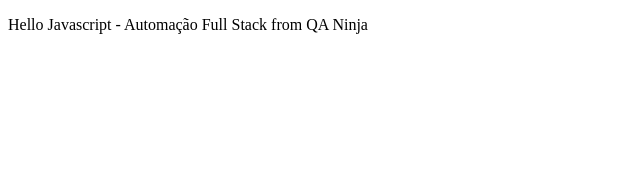
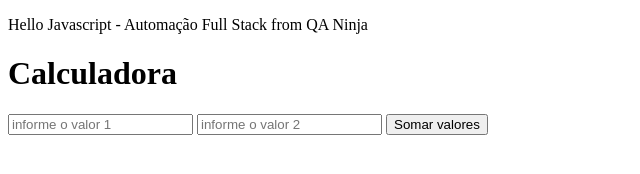
Before and after one commit to ThiagoMartinsSaraiva/automacao-zumbi, a plain HTML site: page basicJS/index.html in a window 1280 px wide. Shown: the whole page, without its empty margins (0-640 px from the left). Drawn offline with Linux system fonts and the light colour scheme.

Commit message:
manipulando DOM

```diff
--- a/basicJS/index.html
+++ b/basicJS/index.html
@@ -8,6 +8,16 @@
 </head>
 <body>
   <p id="welcome"></p>
+  <h1>Calculadora</h1>
+  <input type="text" id="numberOne" placeholder="informe o valor 1">
+  <input type="text" id="numberTwo" placeholder="informe o valor 2">
+  <button onclick="somaValores()">Somar valores</button>
+
+  <div id="resultado">
+
+  </div>
+
   <script src="./main.js"></script>
+  <script src="./soma.js"></script>
 </body>
 </html>
--- /dev/null
+++ b/basicJS/soma.js
@@ -0,0 +1,12 @@
+function somaValores() {
+  var n1 = document.getElementById('numberOne').value
+  var n2 = document.getElementById('numberTwo').value
+
+  var result = parseInt(n1) + parseInt(n2)
+
+  var divResultado = document.getElementById('resultado')
+
+  divResultado.append("O resultado da soma é: ", result)
+
+  console.log(result)
+}
```
